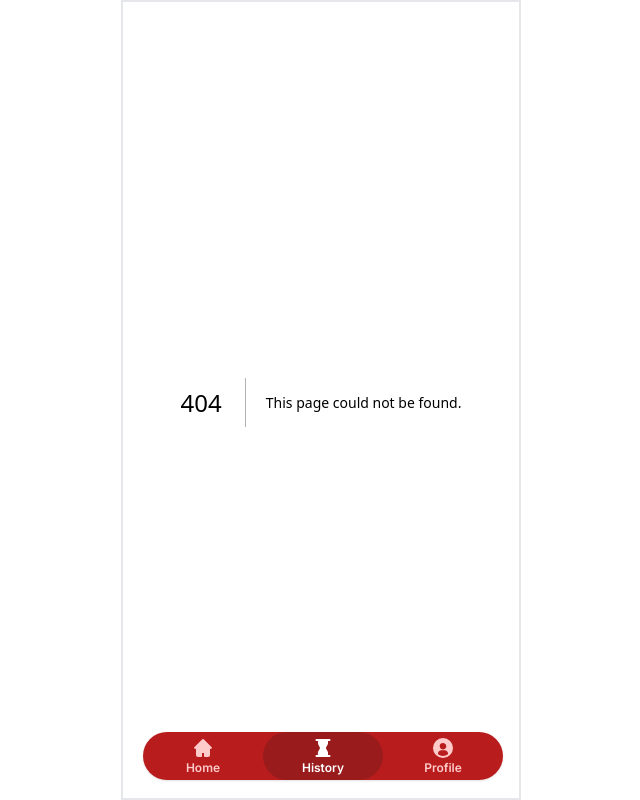
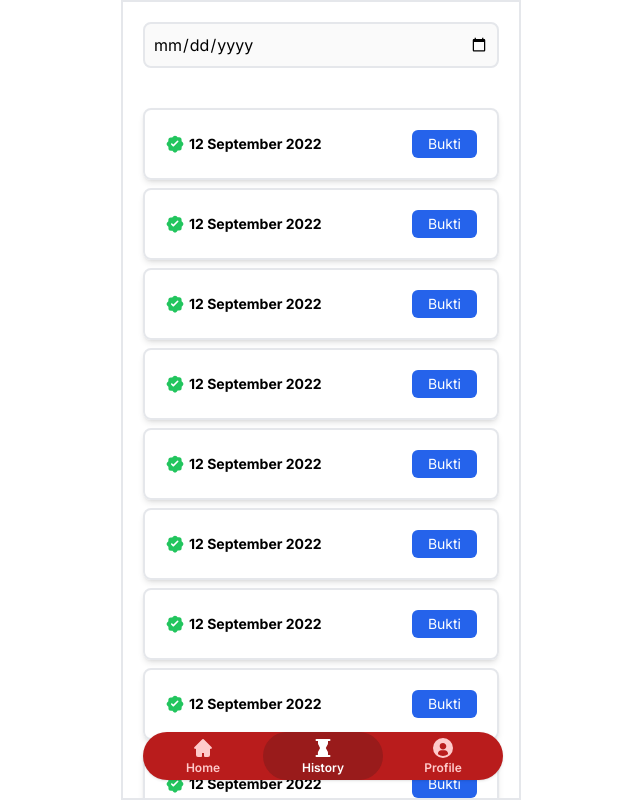
Before and after one commit to LeonardTarigan/m-record, a Next.js app: page /history in a window 1280 px wide. Before the commit this address had no page. Shown: the whole page, without its empty margins (319-959 px from the left). Built offline with nearby package versions, Linux system fonts and the light colour scheme.

Commit message:
feat: slicing history page

```diff
--- /dev/null
+++ b/src/app/history/page.tsx
@@ -0,0 +1,22 @@
+import HistoryCard from "@/components/history-card";
+
+function HistoryPage() {
+  return (
+    <main className="pb-24">
+      <div className="sticky top-0 bg-white p-5">
+        <input
+          type="date"
+          placeholder="Cari Tanggal"
+          className="w-full rounded-lg border-2 bg-zinc-50 p-2"
+        />
+      </div>
+      <div className="flex flex-col gap-2 p-5 ">
+        {[...Array(20)].map((_, index) => {
+          return <HistoryCard key={index} />;
+        })}
+      </div>
+    </main>
+  );
+}
+
+export default HistoryPage;
--- /dev/null
+++ b/src/components/history-card.tsx
@@ -0,0 +1,17 @@
+import BadgeCheckIcon from "./icons/badge-check";
+
+function HistoryCard() {
+  return (
+    <div className="flex items-center justify-between rounded-lg border-2 p-5 shadow-md">
+      <div className="flex items-center gap-1">
+        <BadgeCheckIcon className="w-5 text-green-500" />
+        <h1 className="text-sm font-bold">12 September 2022</h1>
+      </div>
+      <button className="rounded-md bg-blue-600 px-4 py-1 text-sm text-white">
+        Bukti
+      </button>
+    </div>
+  );
+}
+
+export default HistoryCard;
--- /dev/null
+++ b/src/components/icons/badge-check.tsx
@@ -0,0 +1,21 @@
+import { SVGAttributes } from "react";
+
+function BadgeCheckIcon(props: SVGAttributes<SVGElement>) {
+  return (
+    <svg
+      aria-hidden="true"
+      xmlns="http://www.w3.org/2000/svg"
+      fill="currentColor"
+      viewBox="0 0 24 24"
+      {...props}
+    >
+      <path
+        fill-rule="evenodd"
+        d="M12 2a3 3 0 0 0-2.1.9l-.9.9a1 1 0 0 1-.7.3H7a3 3 0 0 0-3 3v1.2c0 .3 0 .5-.2.7l-1 .9a3 3 0 0 0 0 4.2l1 .9c.2.2.3.4.3.7V17a3 3 0 0 0 3 3h1.2c.3 0 .5 0 .7.2l.9 1a3 3 0 0 0 4.2 0l.9-1c.2-.2.4-.3.7-.3H17a3 3 0 0 0 3-3v-1.2c0-.3 0-.5.2-.7l1-.9a3 3 0 0 0 0-4.2l-1-.9a1 1 0 0 1-.3-.7V7a3 3 0 0 0-3-3h-1.2a1 1 0 0 1-.7-.2l-.9-1A3 3 0 0 0 12 2Zm3.7 7.7a1 1 0 1 0-1.4-1.4L10 12.6l-1.3-1.3a1 1 0 0 0-1.4 1.4l2 2c.4.4 1 .4 1.4 0l5-5Z"
+        clip-rule="evenodd"
+      />
+    </svg>
+  );
+}
+
+export default BadgeCheckIcon;
```
